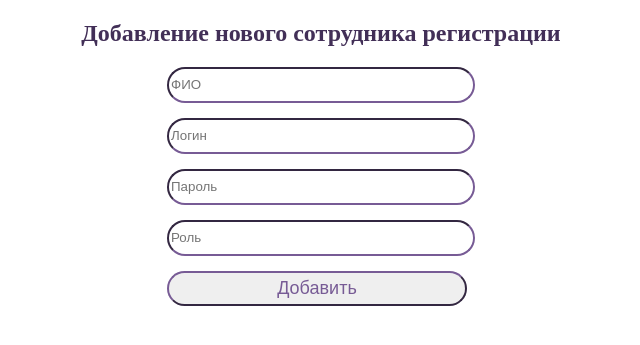
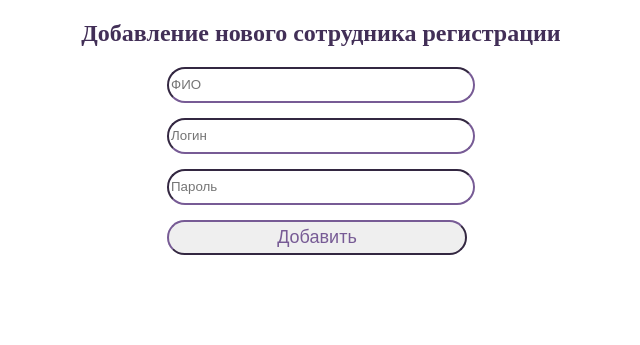
Before and after one commit to alPumpur/pr_back_1, a PHP site: template views/site/signup.php in a window 1280 px wide. Shown: the part 78-423 px from the top of the page, without its empty margins (319-959 px from the left). Run offline with PHP 8.4, Linux system fonts and the light colour scheme; the template is opened without the code that fills it, so the values that code supplies are empty.

Commit message:
доработка функционала

```diff
--- a/views/site/signup.php
+++ b/views/site/signup.php
@@ -6,7 +6,6 @@
     <label><input class="input" type="text" name="name" placeholder="ФИО"></label>
     <label><input class="input" type="text" name="login" placeholder="Логин"></label>
     <label><input class="input" type="password" name="password" placeholder="Пароль"></label>
-    <label><input class="input" type="text" name="role" placeholder="Роль"></label>
     <button class="button">Добавить</button>
 </form>
 </div>
```
